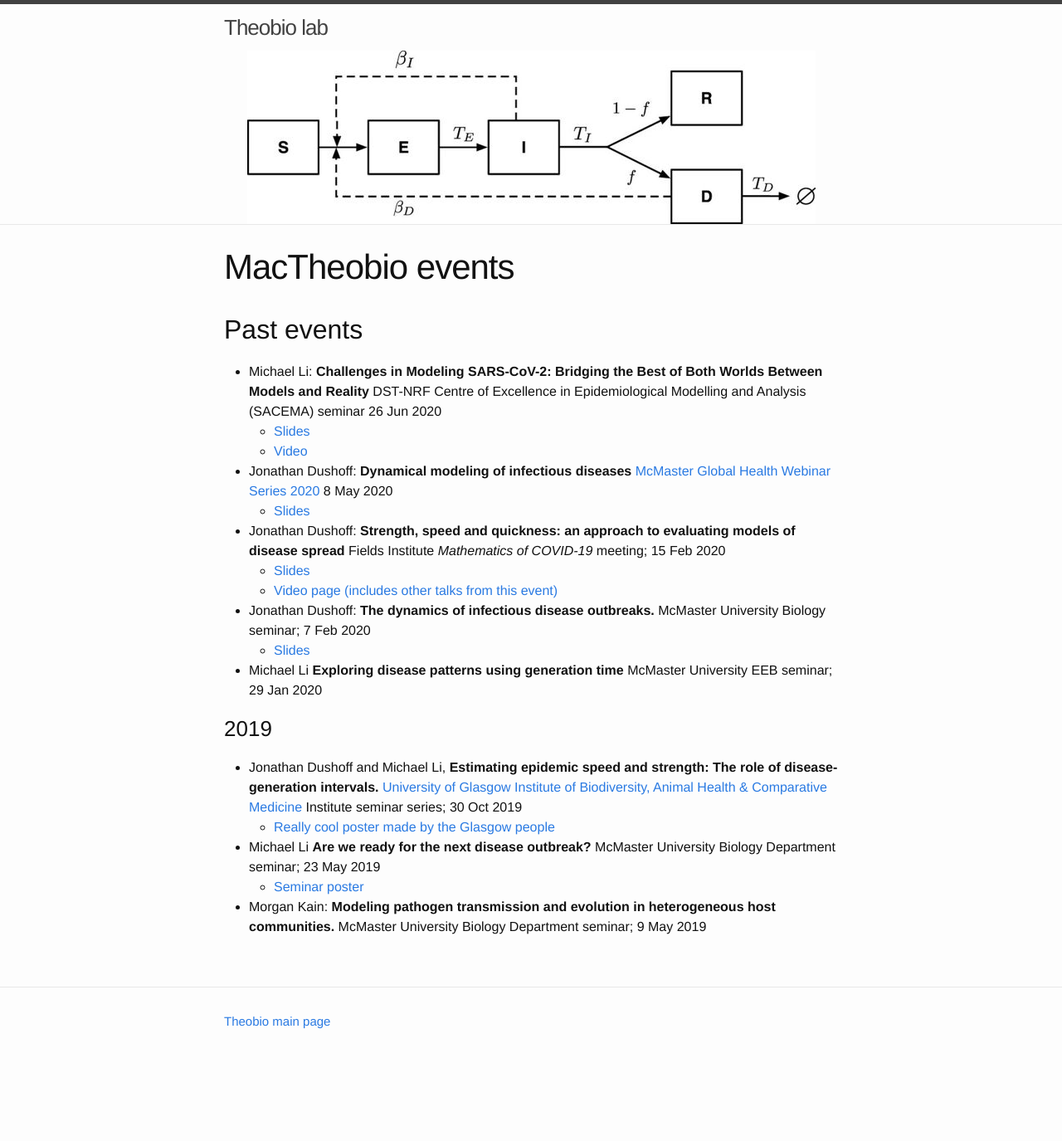
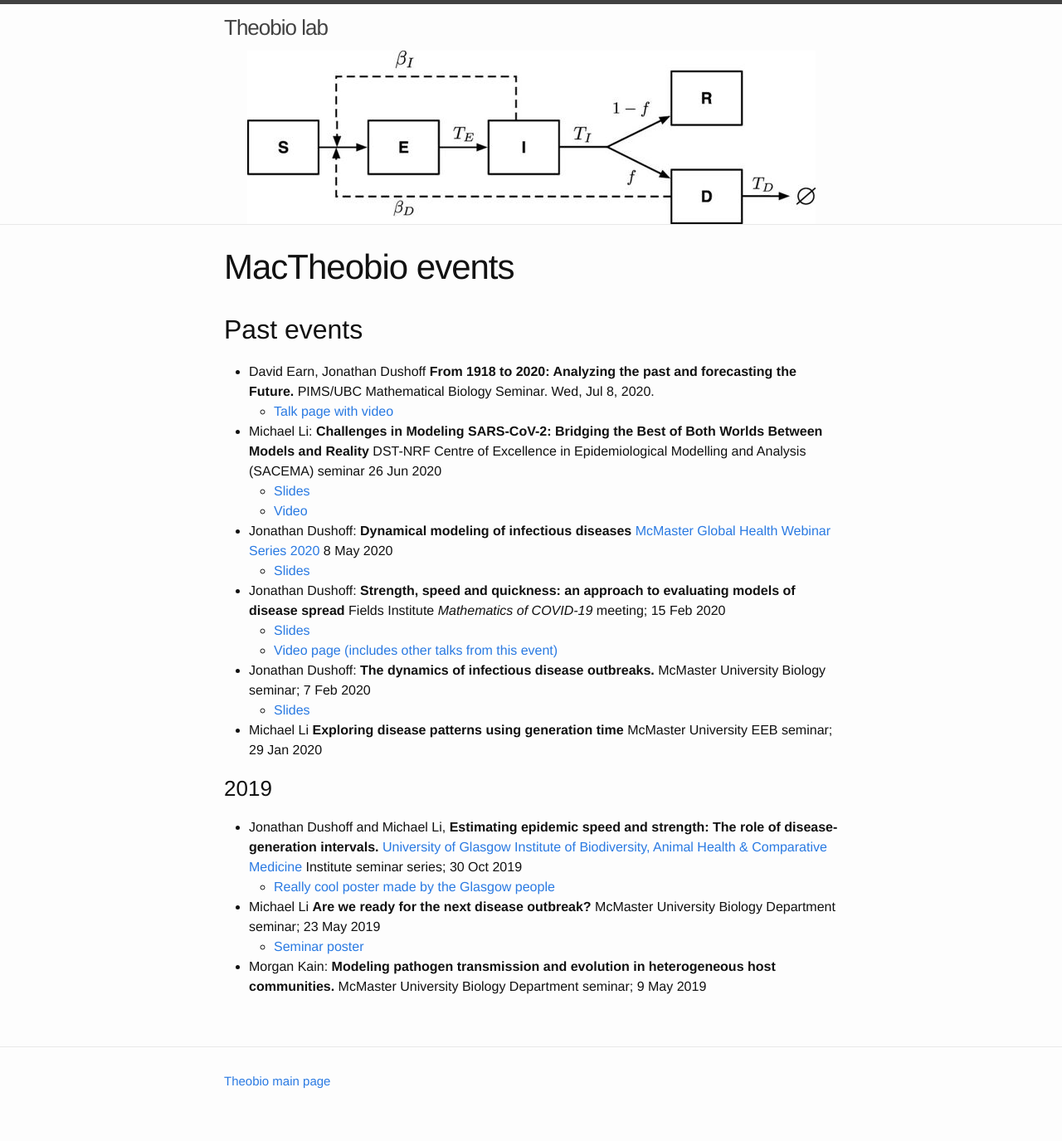
Before and after one commit to mac-theobio/mac-theobio.github.io, a Jekyll site: the page built from events/index.md, in a window 1280 px wide. Shown: the whole page at 83% size. Built offline with Jekyll 4.4.1, drawn with Linux system fonts in a browser that asks for light colours; before the commit the page ends 1303 px from its top, so only the background shows below that.

Commit message:
PIMS video link

```diff
--- a/events/index.md
+++ b/events/index.md
@@ -12,6 +12,12 @@ Comment out header when there is nothing under it.
 {% endcomment %}
 
 ## Past events
+
+* David Earn, Jonathan Dushoff __From 1918 to 2020: Analyzing the past and forecasting the Future.__
+PIMS/UBC Mathematical Biology Seminar.
+Wed, Jul 8, 2020.
+	* [Talk page with video](https://mathtube.org/lecture/video/1918-2020-analyzing-past-and-forecasting-future)
+
 * Michael Li: __Challenges in Modeling SARS-CoV-2: Bridging the Best of Both Worlds Between Models and Reality__
 DST-NRF Centre of Excellence in Epidemiological Modelling and Analysis (SACEMA) seminar
 26 Jun 2020
```
